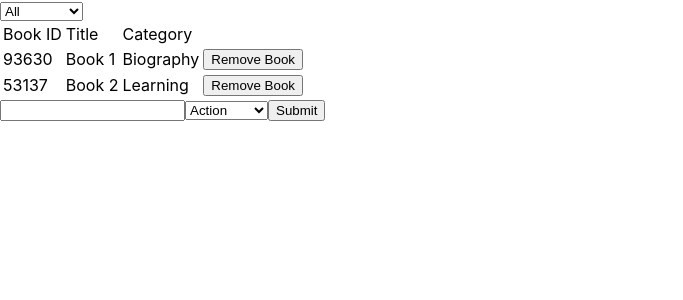
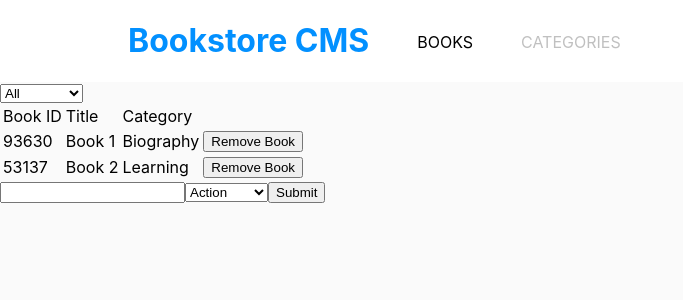
Before and after one commit to onedebos/redux-bookstore, a React (Create React App) app: page / in a window 1280 px wide. Shown: the top 300 px of the page, without its empty margins (0-683 px from the left). Built offline with nearby package versions, Linux system fonts and the light colour scheme.

Commit message:
style menu

```diff
--- a/src/components/App.js
+++ b/src/components/App.js
@@ -1,14 +1,15 @@
-import React from 'react';
-import BooksForm from '../containers/BooksForm';
-import BooksList from '../containers/BooksList';
+import React from "react";
+import Menu from "./Menu";
+import BooksForm from "../containers/BooksForm";
+import BooksList from "../containers/BooksList";
 
 function App() {
   return (
     <div>
+      <Menu />
       <BooksList />
       <BooksForm />
     </div>
-
   );
 }
 
--- /dev/null
+++ b/src/components/Menu.css
@@ -0,0 +1,24 @@
+.menu {
+  background-color: white;
+  display: flex;
+  justify-content: flex-start;
+  flex-basis: content;
+}
+
+h1 {
+  margin-left: 4em;
+  color: #0290ff;
+}
+
+p {
+  margin-top: 2em;
+  margin-left: 3em;
+}
+
+p:hover {
+  cursor: pointer;
+}
+
+.categories {
+  color: #c0c0c0;
+}
--- /dev/null
+++ b/src/components/Menu.js
@@ -0,0 +1,14 @@
+import React from "react";
+import "./Menu.css";
+
+const Menu = () => {
+  return (
+    <div className="menu">
+      <h1 className="menu-title">Bookstore CMS</h1>
+      <p className="books">BOOKS</p>
+      <p className="categories">CATEGORIES</p>
+    </div>
+  );
+};
+
+export default Menu;
--- a/src/index.css
+++ b/src/index.css
@@ -1,13 +1,14 @@
 body {
   margin: 0;
-  font-family: -apple-system, BlinkMacSystemFont, 'Segoe UI', 'Roboto', 'Oxygen',
-    'Ubuntu', 'Cantarell', 'Fira Sans', 'Droid Sans', 'Helvetica Neue',
+  font-family: -apple-system, BlinkMacSystemFont, "Segoe UI", "Roboto", "Oxygen",
+    "Ubuntu", "Cantarell", "Fira Sans", "Droid Sans", "Helvetica Neue",
     sans-serif;
   -webkit-font-smoothing: antialiased;
   -moz-osx-font-smoothing: grayscale;
+  background-color: #fafafa;
 }
 
 code {
-  font-family: source-code-pro, Menlo, Monaco, Consolas, 'Courier New',
+  font-family: source-code-pro, Menlo, Monaco, Consolas, "Courier New",
     monospace;
 }
```
